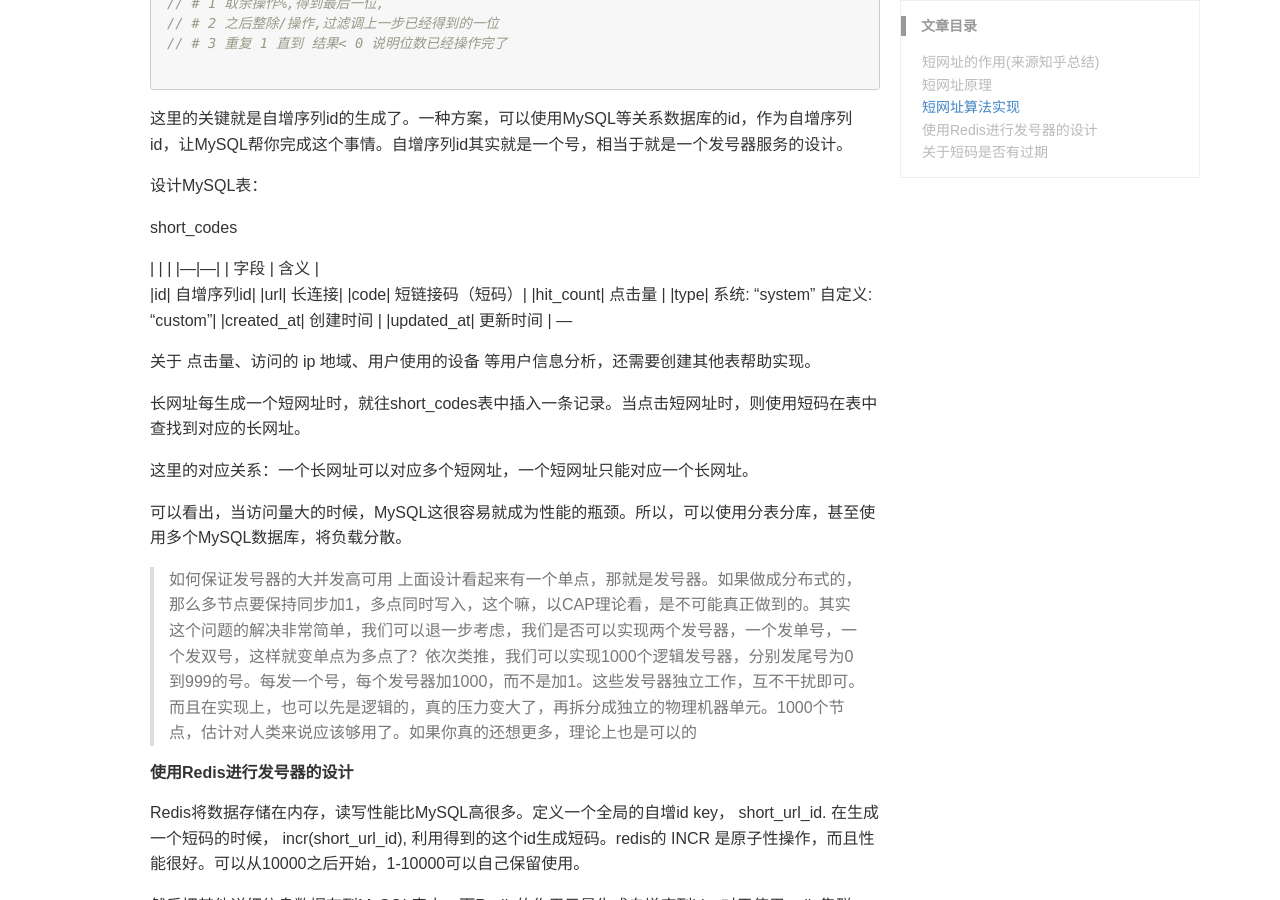
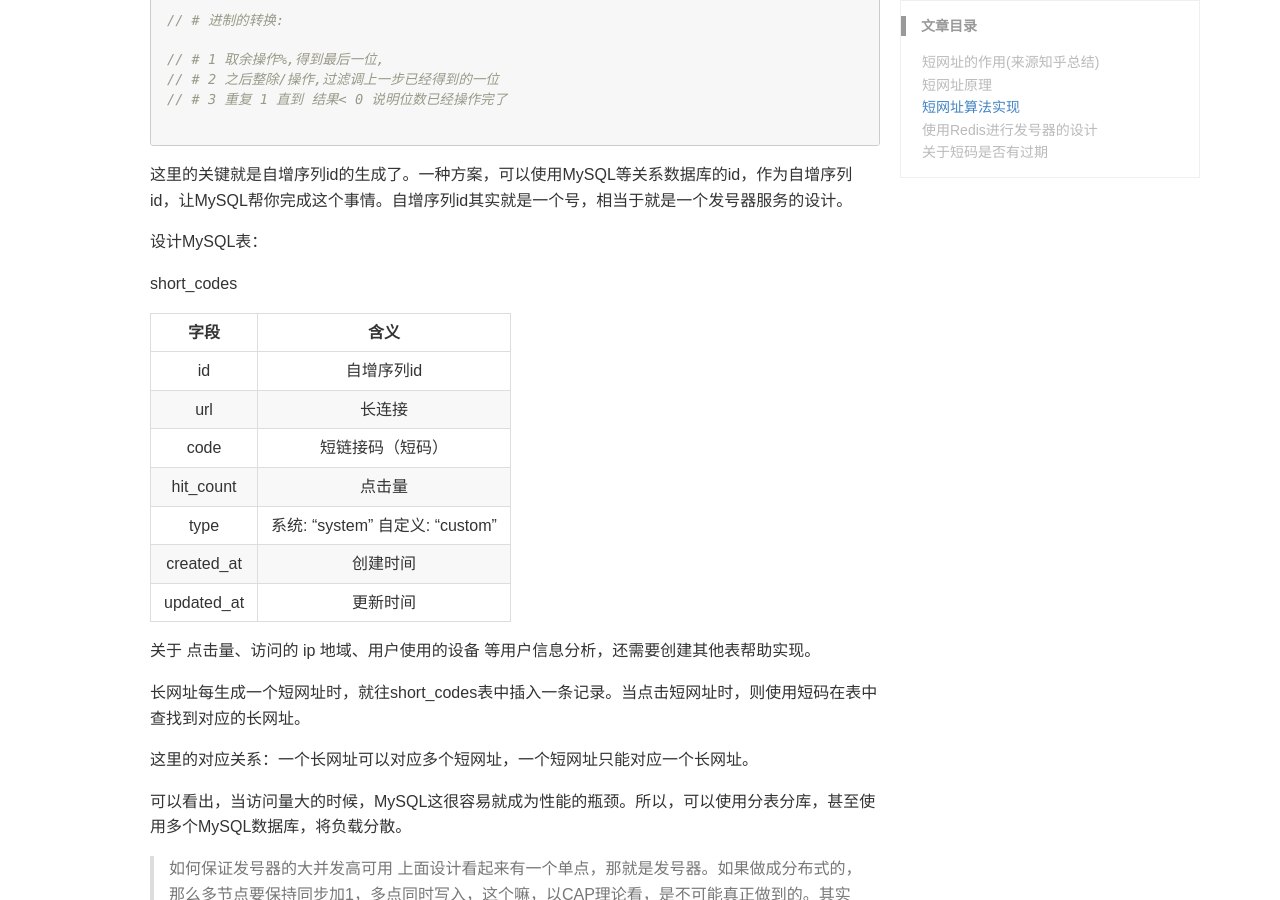
Before and after one commit to pathbox/pathbox.github.io, a Jekyll site: the page built from _posts/2018-02-22-short-url-build-system.md, in a window 1280 px wide and 900 px high, scrolled down 3196 px. Built offline with Jekyll 4.4.1, drawn with Linux system fonts in a browser that asks for light colours.

Commit message:
fix markdown table

```diff
--- a/_config.yml
+++ b/_config.yml
@@ -54,7 +54,7 @@
 kramdown:
     input: GFM
 highlighter: rouge
-paginate: 8
+paginate: 20
 lsi: false
 quiet: false
 excerpt_separator: "\n\n"
```
Also changed, not shown: _posts/2018-02-22-short-url-build-system.md (+6 -3 lines).
